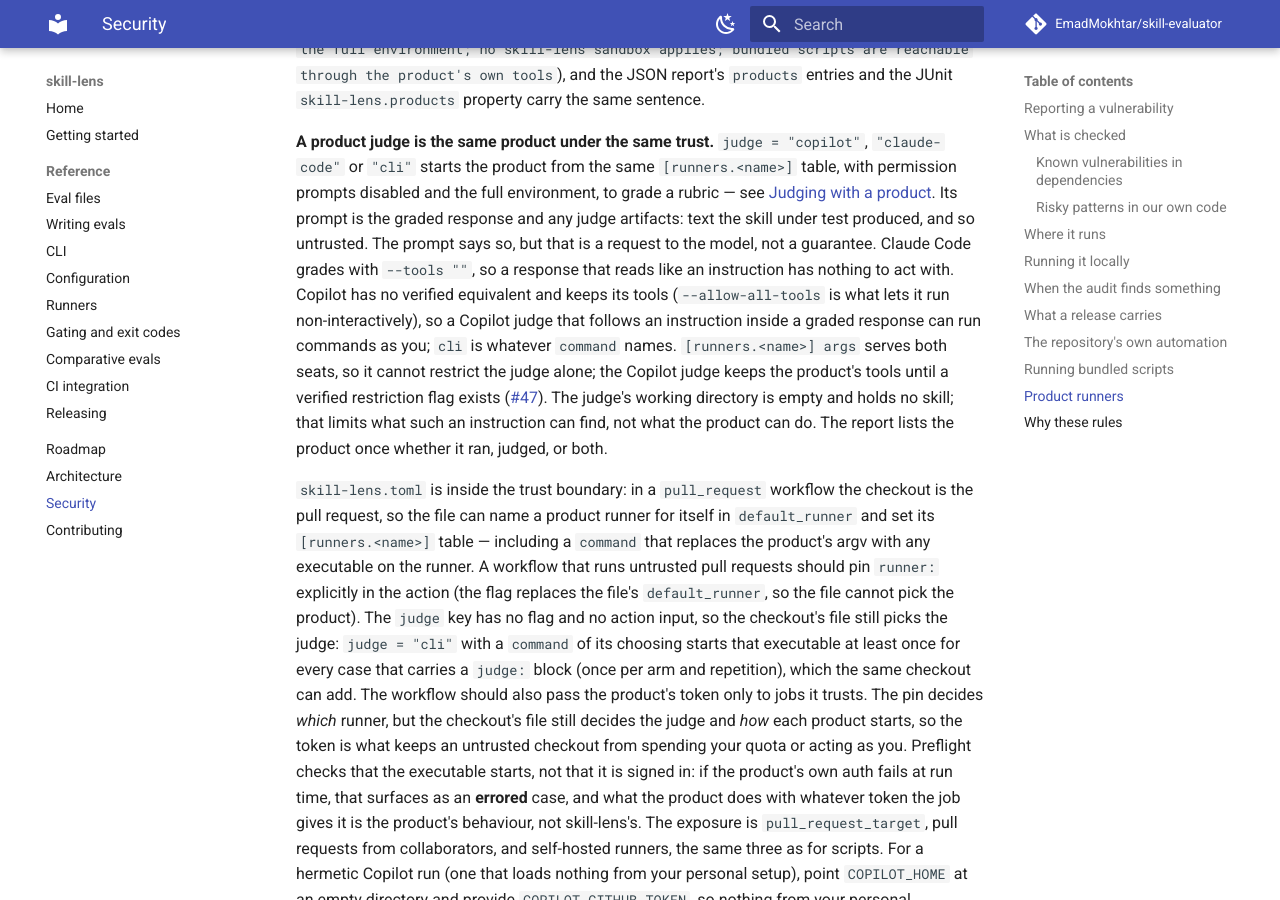
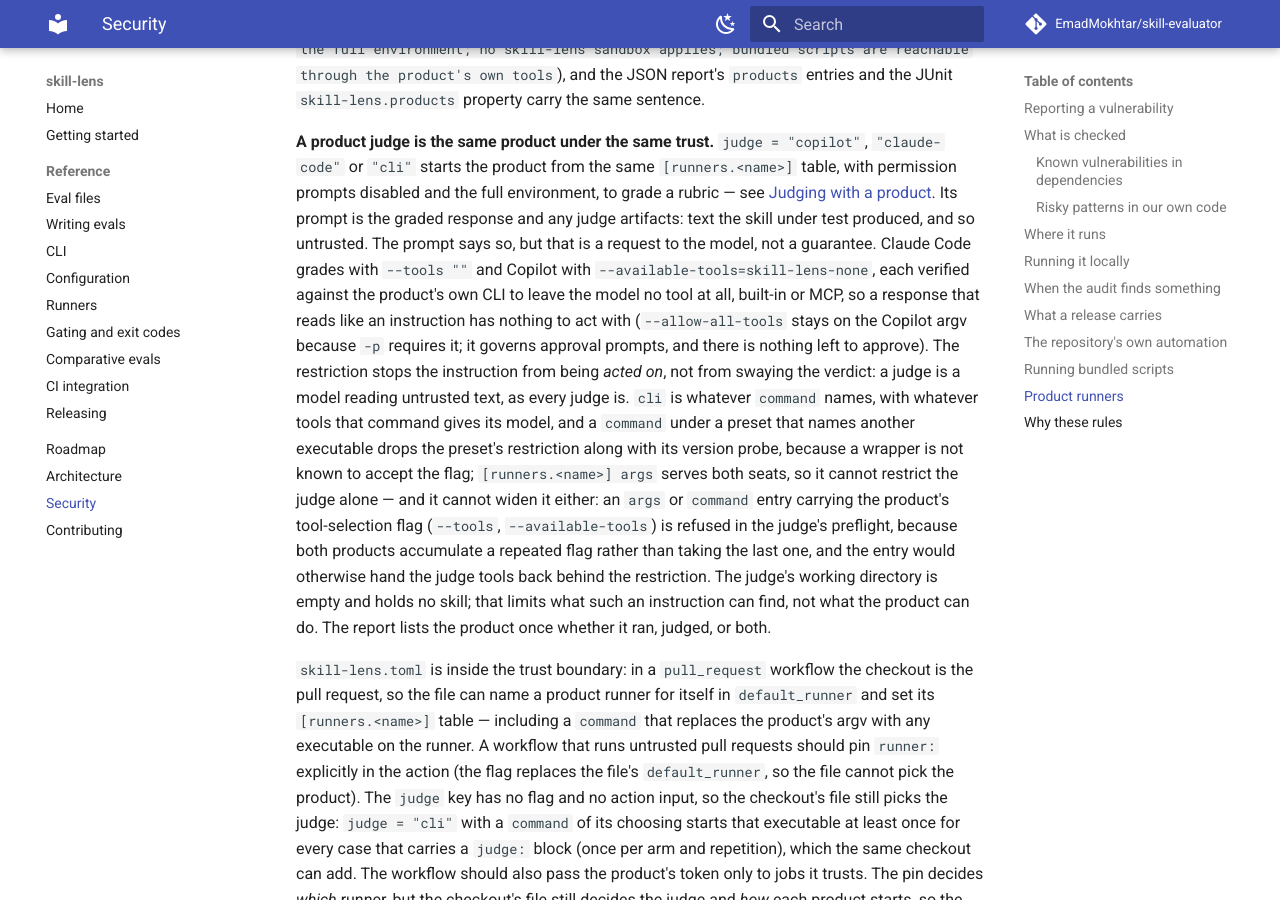
Before and after one commit to EmadMokhtar/skill-evaluator, an MkDocs documentation site: the page built from docs/security.md, in a window 1280 px wide and 900 px high, scrolled down 6678 px. Built offline with MkDocs 1.6.1 and Material for MkDocs 9.7.7, drawn with Linux system fonts in a browser that asks for light colours; comment, search, counter and statistics services are not loaded.

Commit message:
feat: leave the copilot judge no tools while it grades (#49)
* feat: leave the copilot judge no tools while it grades

`judge = "copilot"` graded a rubric with every tool the product has, so an
instruction inside a graded response could make it run commands. Copilot's
`--available-tools` keeps only the tools it names and ignores an empty
list, so the `copilot` preset now appends `--available-tools=skill-lens-none`
when it judges: one tool that does not exist, which leaves the model with
none, built-in and MCP alike. Verified against copilot 1.0.37 by reading
the tool list it sends the model (`--log-level all`), which is then empty;
`--excluded-tools` takes no wildcard and `--deny-tool` governs approval
prompts only. A live test probes both product judges for tool calls.

Closes #47

Co-Authored-By: Claude Fable 5.1 <noreply@anthropic.com>

* fix: refuse a tool flag in a product judge's table args

Both products accumulate a repeated tool-selection flag instead of
taking the last one (verified: `claude --tools Bash --tools ""` runs
Bash; Copilot sends `bash` under `--available-tools=bash
--available-tools=skill-lens-none`), so `[runners.<name>] args` or
`command` naming `--tools` or `--available-tools` would hand the judge
tools back behind `judge_args`. `Product.tool_flag` names the flag and
`ProductJudge.preflight()` refuses the entry with exit 2 before any case
runs.

Co-Authored-By: Claude Fable 5.1 <noreply@anthropic.com>

---------

Co-authored-by: Claude Fable 5.1 <noreply@anthropic.com>

```diff
--- a/docs/security.md
+++ b/docs/security.md
@@ -272,16 +272,23 @@ permission prompts disabled and the full environment, to grade a rubric — see
 [Judging with a product](runners.md#judging-with-a-product). Its prompt is the graded
 response and any judge artifacts: text the skill under test produced, and so untrusted. The
 prompt says so, but that is a request to the model, not a guarantee. Claude Code grades
-with `--tools ""`, so a response that reads like an instruction has nothing to act with.
-Copilot has no verified equivalent and keeps its tools (`--allow-all-tools` is what lets it
-run non-interactively), so a Copilot judge that follows an instruction inside a graded
-response can run commands as you; `cli` is whatever `command` names. `[runners.<name>]
-args` serves both seats, so it cannot restrict the judge alone; the Copilot judge keeps
-the product's tools until a verified restriction flag exists
-([#47](https://github.com/EmadMokhtar/skill-evaluator/issues/47)). The judge's working
-directory is empty and holds no skill; that limits what such an instruction can find, not
-what the product can do. The report lists the product once whether it ran, judged, or
-both.
+with `--tools ""` and Copilot with `--available-tools=skill-lens-none`, each verified
+against the product's own CLI to leave the model no tool at all, built-in or MCP, so a
+response that reads like an instruction has nothing to act with (`--allow-all-tools` stays
+on the Copilot argv because `-p` requires it; it governs approval prompts, and there is
+nothing left to approve). The restriction stops the instruction from being *acted on*, not
+from swaying the verdict: a judge is a model reading untrusted text, as every judge is.
+`cli` is whatever `command` names, with whatever tools that command gives its model, and a
+`command` under a preset that names another executable drops the preset's restriction
+along with its version probe, because a wrapper is not known to accept the flag;
+`[runners.<name>] args` serves both seats, so it cannot restrict the judge alone — and it
+cannot widen it either: an `args` or `command` entry carrying the product's tool-selection
+flag (`--tools`, `--available-tools`) is refused in the judge's preflight, because both
+products accumulate a repeated flag rather than taking the last one, and the entry would
+otherwise hand the judge tools back behind the restriction. The
+judge's working directory is empty and holds no skill; that limits what such an
+instruction can find, not what the product can do. The report lists the product once
+whether it ran, judged, or both.
 
 `skill-lens.toml` is inside the trust boundary: in a `pull_request` workflow the checkout
 is the pull request, so the file can name a product runner for itself in `default_runner`
```
Also changed, not shown: ARCHITECTURE.md (+12 -3 lines), CLAUDE.md (+12 -3 lines), docs/configuration.md (+11 -3 lines), docs/roadmap.md (+2 -1 lines), docs/runners.md (+19 -5 lines), 6 other files.
